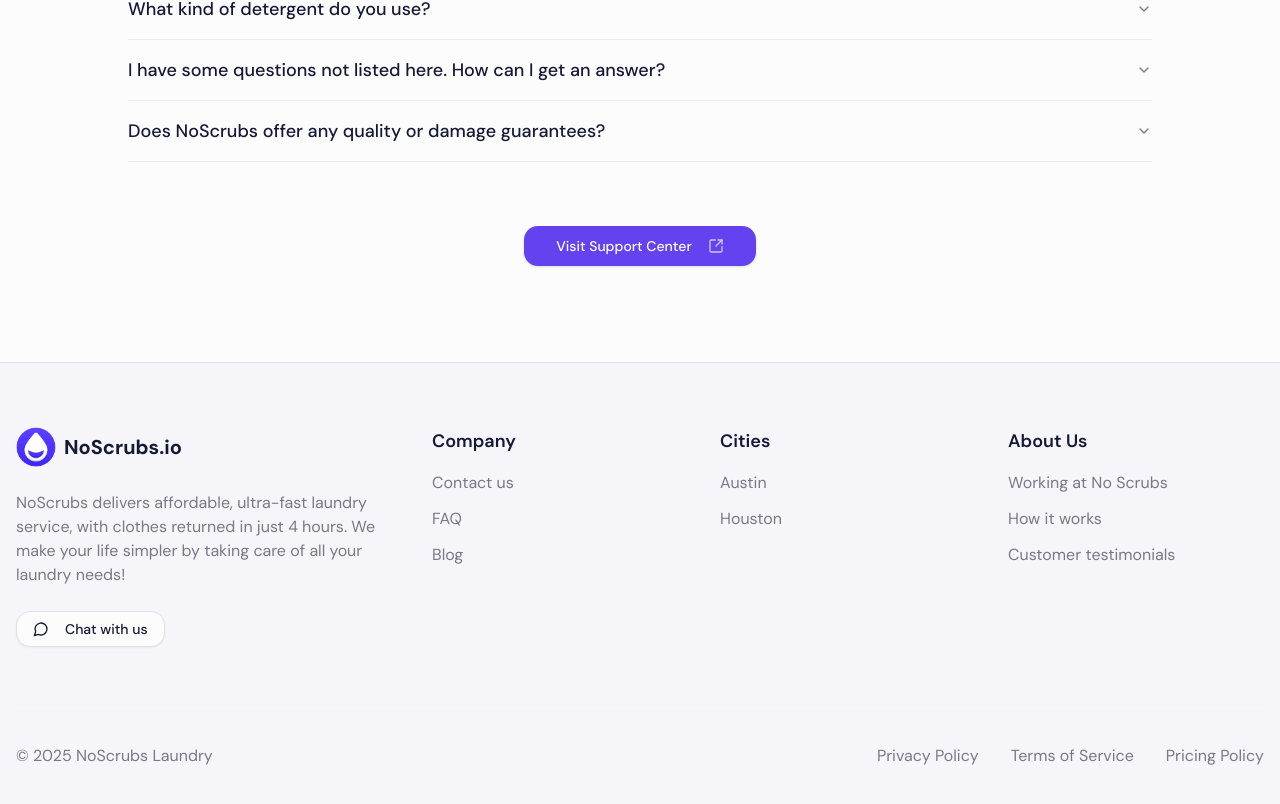
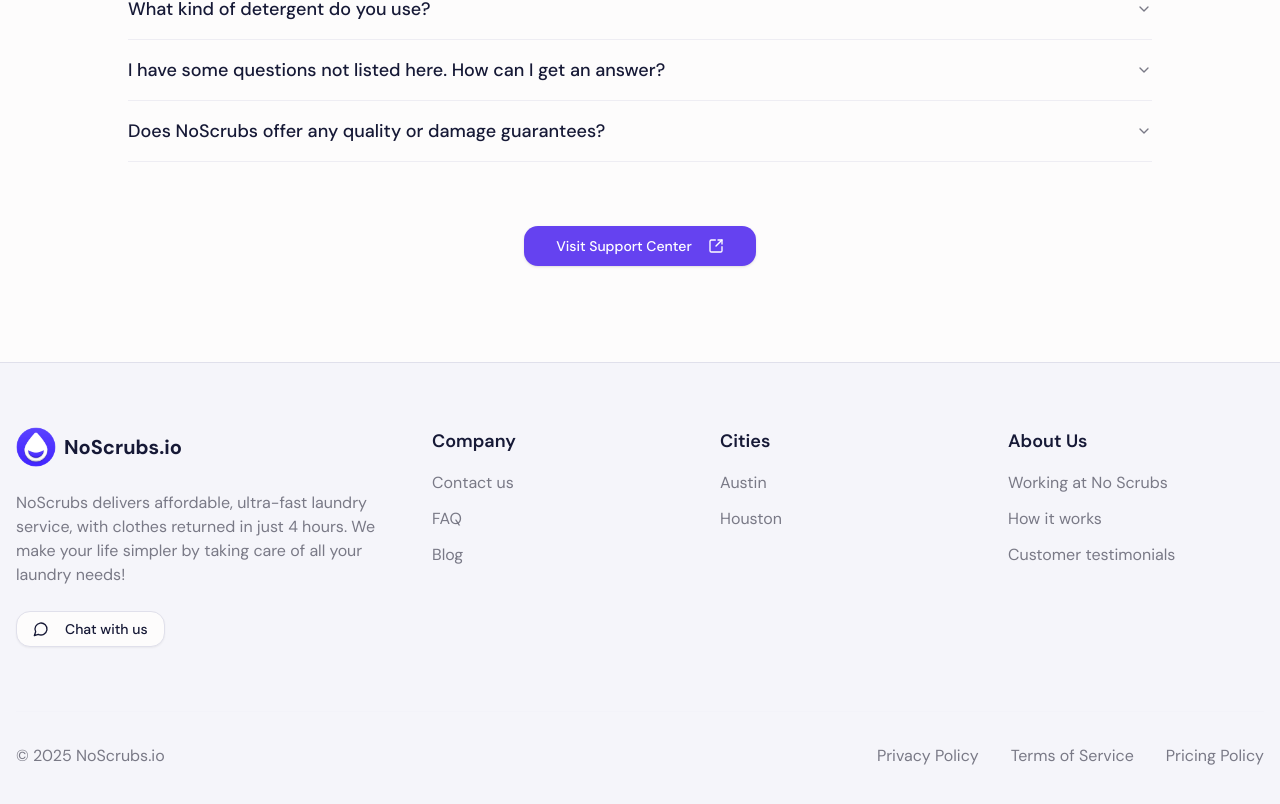
Before and after one commit to ggsingla/scrub-club-landing, a Next.js app: page / in a window 1280 px wide. Shown: the part 5111-5915 px from the top of the page. Built offline with nearby package versions, Linux system fonts and the light colour scheme.

Commit message:
fix: update footer copyright text and enhance button animations in BusinessPlan and FAQ

```diff
--- a/src/components/Footer.tsx
+++ b/src/components/Footer.tsx
@@ -80,7 +80,7 @@
 
         {/* Bottom Bar */}
         <div className="mt-16 flex flex-col items-center justify-between gap-4 border-t border-border/10 pt-8 text-muted-foreground sm:flex-row">
-          <p>© 2025 NoScrubs Laundry</p>
+          <p>© 2025 NoScrubs.io</p>
           <div className="flex gap-8">
             <Link href="/privacy" className="hover:text-primary transition-colors">
               Privacy Policy
--- a/src/components/Home/BusinessPlan.tsx
+++ b/src/components/Home/BusinessPlan.tsx
@@ -115,9 +115,9 @@
               <p className="text-sm text-muted-foreground">For new business partners</p>
             </div>
             <div className="space-y-3">
-              <Button size="lg" className="w-full gap-2">
+              <Button size="lg" className="w-full gap-2 group">
                 Get Custom Quote
-                <ArrowRight className="h-4 w-4" />
+                <ArrowRight className="h-4 w-4 transition-transform group-hover:translate-x-1" />
               </Button>
               <p className="text-xs text-muted-foreground">
                 No long-term contracts required
--- a/src/components/Home/FAQ.tsx
+++ b/src/components/Home/FAQ.tsx
@@ -50,7 +50,7 @@
             className="group"
           >
             <span>Visit Support Center</span>
-            <ArrowUpRightFromSquare className="ml-2 h-4 w-4 opacity-70 transition-transform group-hover:translate-x-1 group-hover:-translate-y-1" />
+            <ArrowUpRightFromSquare className="ml-2 h-4 w-4 transition-transform group-hover:translate-x-1 group-hover:-translate-y-1" />
           </Button>
         </div>
       </div>
```
